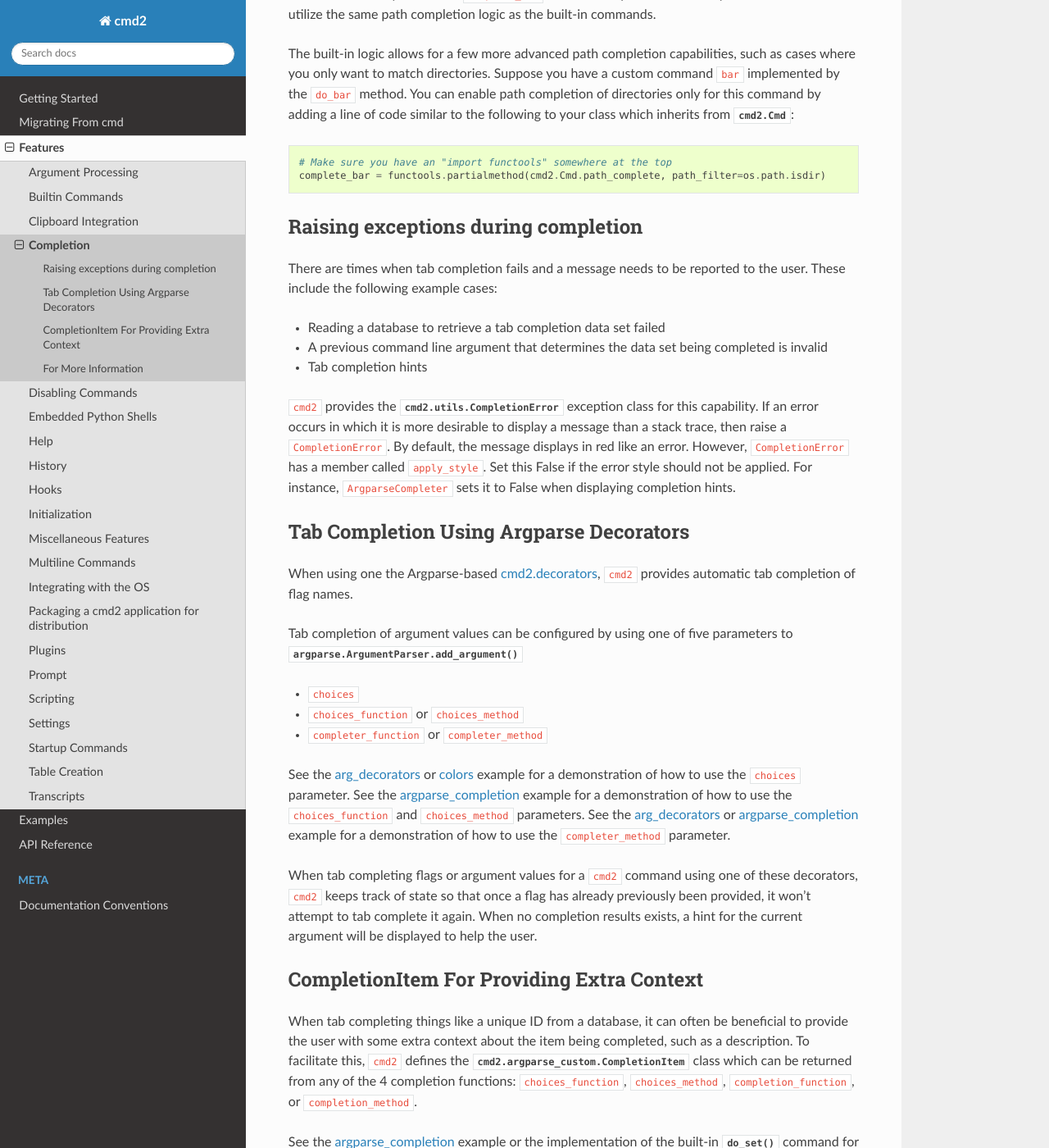
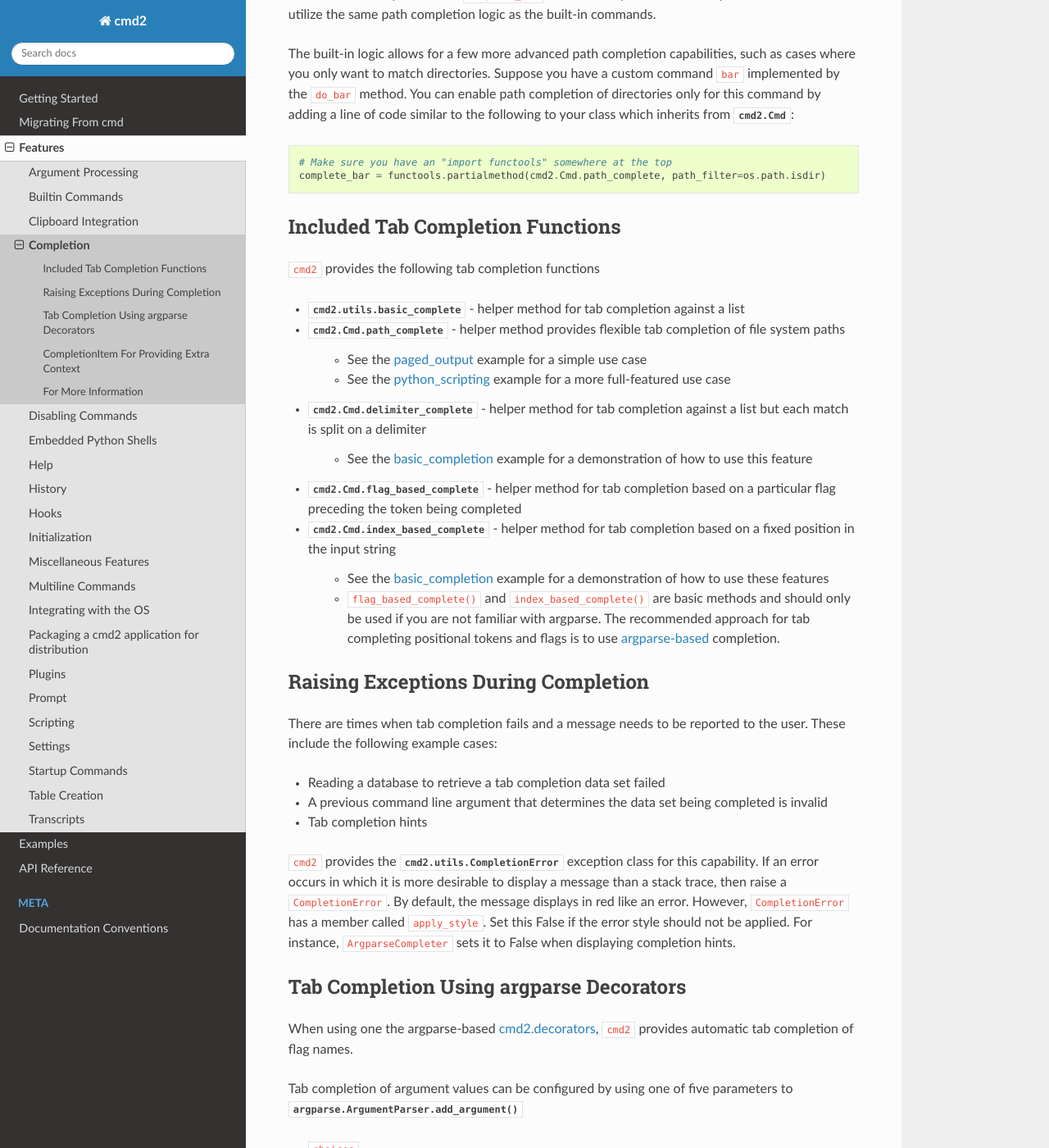
Before and after one commit to python-cmd2/cmd2, a Sphinx documentation site: the page built from docs/features/completion.rst, in a window 1280 px wide and 1400 px high, scrolled down 611 px. Shown: the whole window at 82% size. Built offline with Sphinx 7.4.7 and the Read the Docs theme 2.0.0, drawn with Linux system fonts in a browser that asks for light colours; pages that are not in the unit, such as notebooks, are missing from menus.

Commit message:
Updated tab completion documentation

```diff
--- a/docs/features/completion.rst
+++ b/docs/features/completion.rst
@@ -34,7 +34,42 @@ similar to the following to your class which inherits from :class:`cmd2.Cmd`::
     complete_bar = functools.partialmethod(cmd2.Cmd.path_complete, path_filter=os.path.isdir)
 
 
-Raising exceptions during completion
+Included Tab Completion Functions
+---------------------------------
+``cmd2`` provides the following tab completion functions
+
+- :attr:`cmd2.utils.basic_complete` - helper method for tab completion against
+  a list
+- :attr:`cmd2.Cmd.path_complete` - helper method provides flexible tab
+  completion of file system paths
+
+        - See the paged_output_ example for a simple use case
+        - See the python_scripting_ example for a more full-featured use case
+
+- :attr:`cmd2.Cmd.delimiter_complete` - helper method for tab completion
+  against a list but each match is split on a delimiter
+
+        - See the basic_completion_ example for a demonstration of how to use
+          this feature
+
+- :attr:`cmd2.Cmd.flag_based_complete` - helper method for tab completion based
+  on a particular flag preceding the token being completed
+- :attr:`cmd2.Cmd.index_based_complete` - helper method for tab completion
+  based on a fixed position in the input string
+
+    - See the basic_completion_ example for a demonstration of how to use these
+      features
+    - ``flag_based_complete()`` and ``index_based_complete()`` are basic
+      methods and should only be used if you are not familiar with argparse.
+      The recommended approach for tab completing positional tokens and flags
+      is to use argparse-based_ completion.
+
+.. _paged_output: https://github.com/python-cmd2/cmd2/blob/master/examples/paged_output.py
+.. _python_scripting: https://github.com/python-cmd2/cmd2/blob/master/examples/python_scripting.py
+.. _basic_completion: https://github.com/python-cmd2/cmd2/blob/master/examples/basic_completion.py
+
+
+Raising Exceptions During Completion
 ------------------------------------
 There are times when tab completion fails and a message needs to be reported to
 the user. These include the following example cases:
@@ -52,10 +87,12 @@ member called ``apply_style``. Set this False if the error style should not be
 applied. For instance, ``ArgparseCompleter`` sets it to False when displaying
 completion hints.
 
-Tab Completion Using Argparse Decorators
+.. _argparse-based:
+
+Tab Completion Using argparse Decorators
 ----------------------------------------
 
-When using one the Argparse-based :ref:`api/decorators:cmd2.decorators`,
+When using one the argparse-based :ref:`api/decorators:cmd2.decorators`,
 ``cmd2`` provides automatic tab completion of flag names.
 
 Tab completion of argument values can be configured by using one of five
```
Also changed, not shown: README.md (+7 -5 lines), 1 other file.
